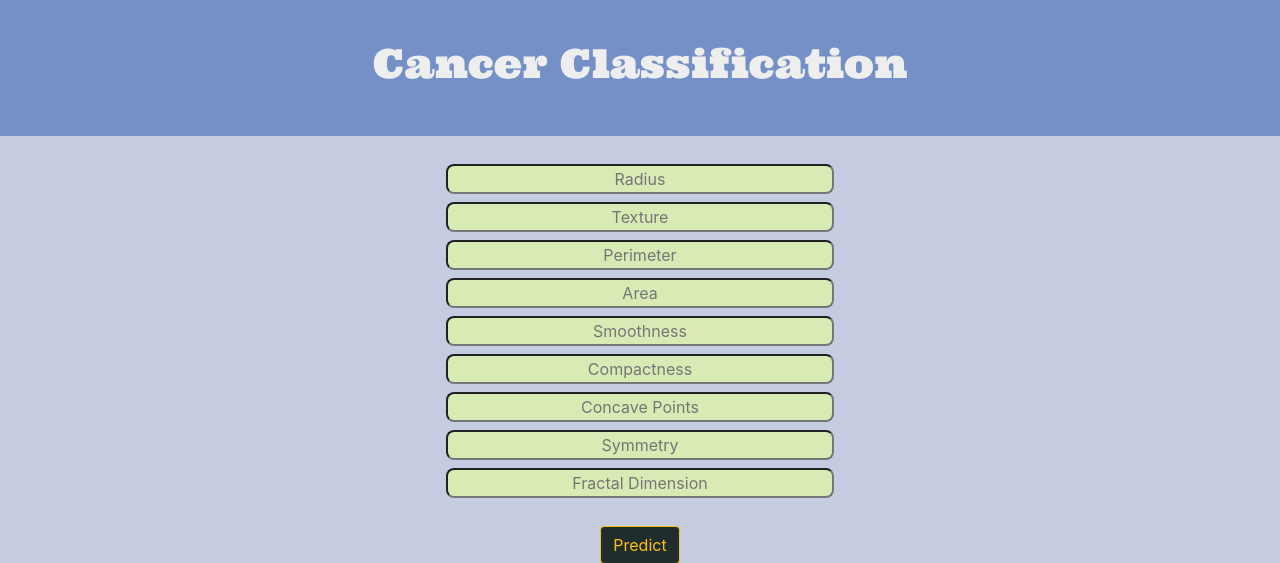
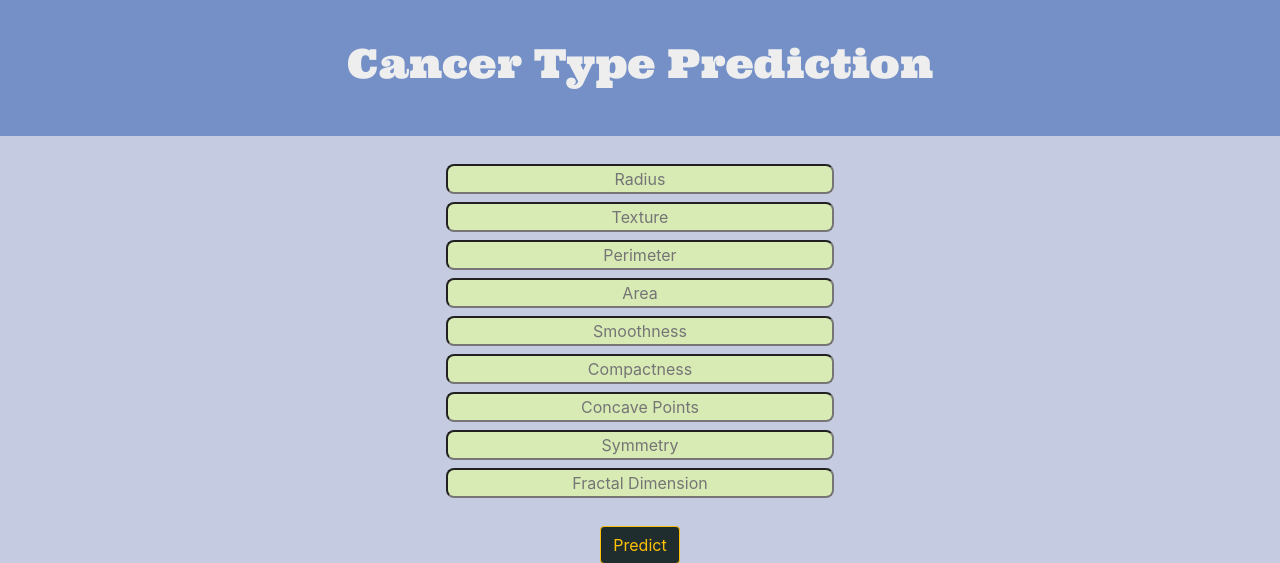
Before and after one commit to trickster-00/Cancer-Classification, a Flask app: page / in a window 1280 px wide. Shown: the top 563 px of the page. Run offline with Flask 2, Linux system fonts and the light colour scheme; parts of the project's set-up code (start-up, migrations or seed data) failed here and were passed over; some libraries are stand-ins or nearby versions.

Commit message:
Update home.html

```diff
--- a/templates/home.html
+++ b/templates/home.html
@@ -20,7 +20,7 @@
 <body>
 
     <header>
-        <h1>Cancer Classification</h1>
+        <h1>Cancer Type Prediction</h1>
     </header>
 
     <br>
```
